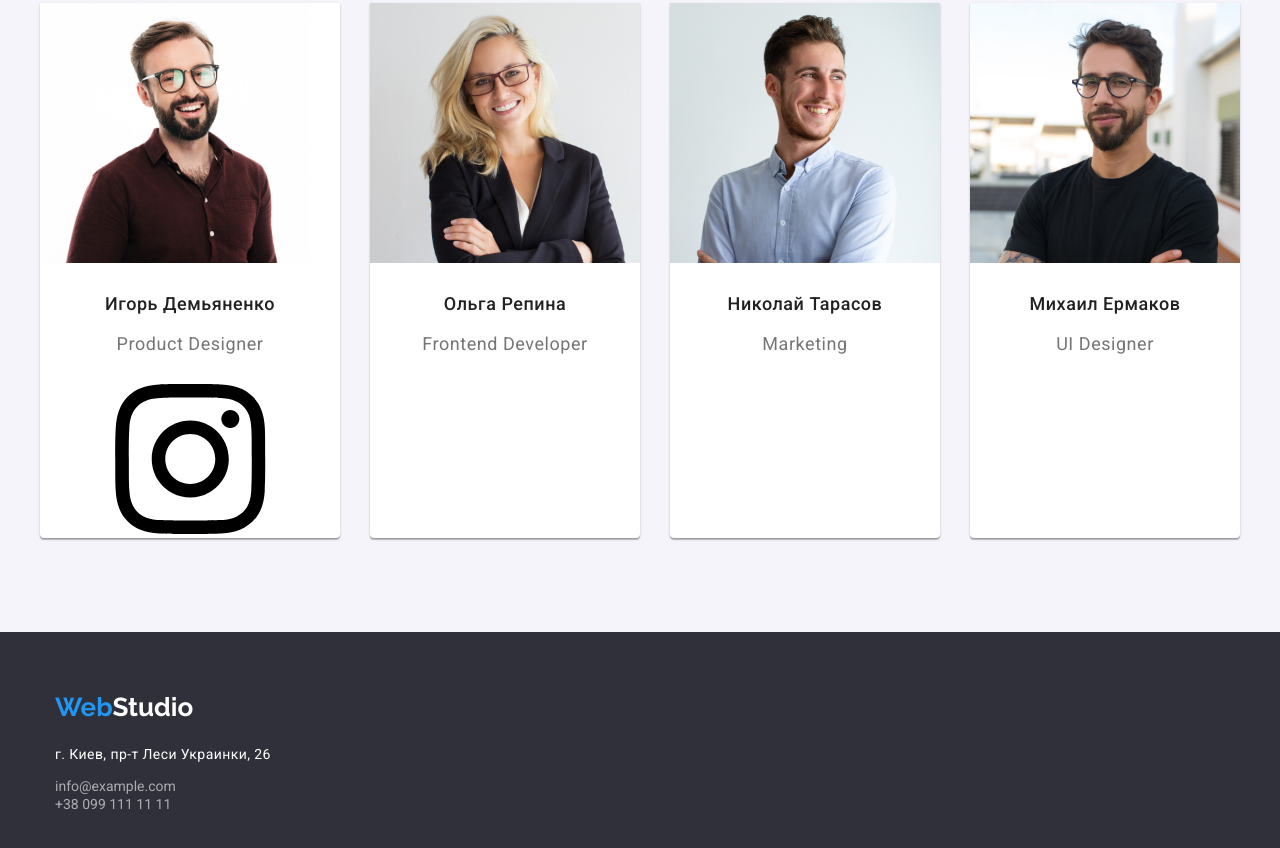
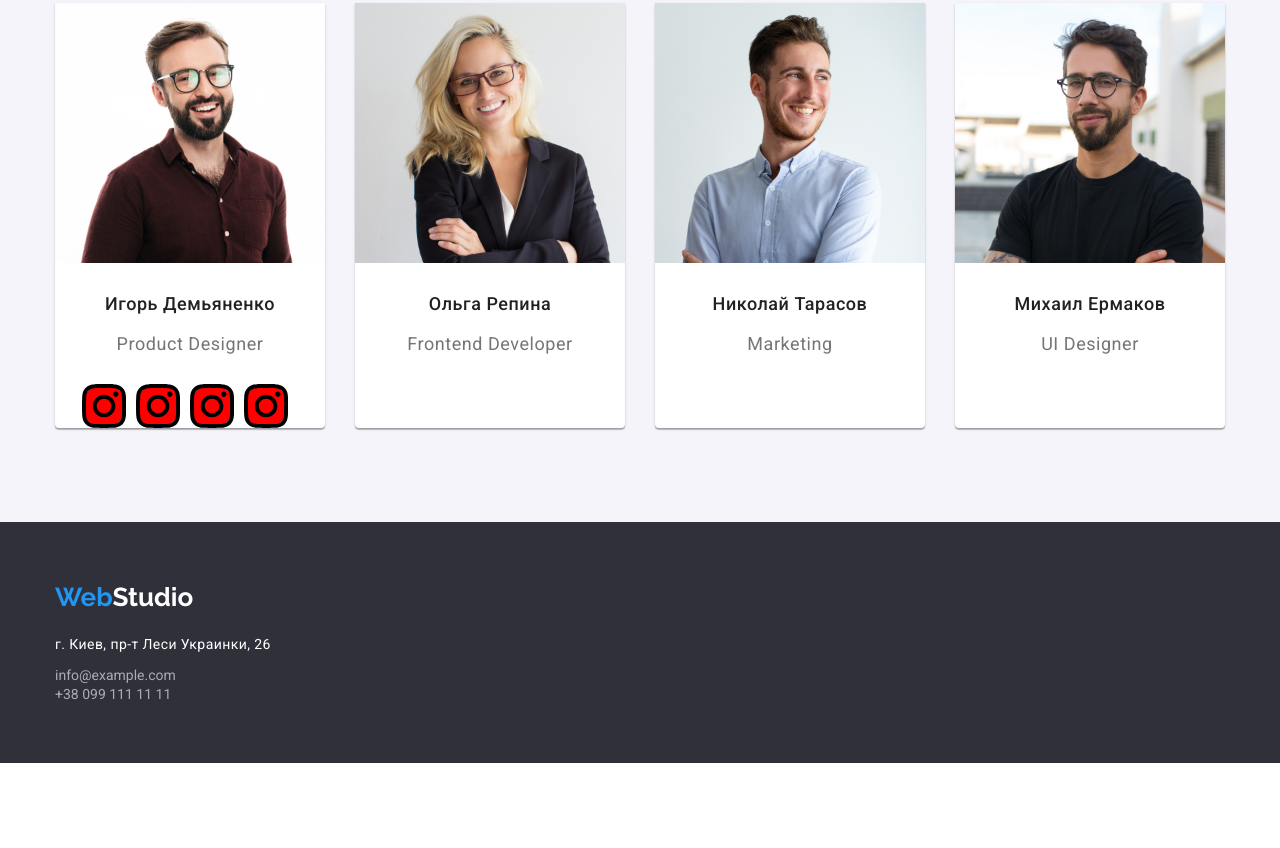
Before and after one commit to mishapogosyan/goit-markup-hw-04, a plain HTML site: page index.html in a window 1280 px wide. Shown: the part 1793-2641 px from the top of the page. After the commit the page ends 2556 px from the top, so only its background shows below. Drawn offline with Linux system fonts and the light colour scheme.

Commit message:
SVg sprite

```diff
--- a/css/style.css
+++ b/css/style.css
@@ -226,7 +226,28 @@ html {
 	justify-content: center;
 }
 
+.social-icons {
+	display: flex;
+    justify-content: center;
+}
+.social-icons-link {
+	display: flex;
+    justify-content: center;
+    align-items: center;
+    width: 44px;
+    height: 44px;
+    border-radius: 50%;
+    background: red;
+}
 
+.cial-icons-svg {
+	width: 20px;
+    height: 20px;
+    fill: #afb1b8;
+}
+.social-icon-items {
+	margin-right: 10px;
+}
 .services {
 	padding-bottom: 95px;
 }
--- a/index.html
+++ b/index.html
@@ -74,6 +74,27 @@
 										</svg>
 									</a>
 								</li>
+								<li class="social-icon-items">
+									<a class="social-icons-link" href="https://instagram.com/" target="_blank" rel="noopener noreferer" aria-label="Instagram">
+										<svg class="social-icons-svg">
+											<use href="./img/svg/sprite.svg#instagram"></use>
+										</svg>
+									</a>
+								</li>
+								<li class="social-icon-items">
+									<a class="social-icons-link" href="https://instagram.com/" target="_blank" rel="noopener noreferer" aria-label="Instagram">
+										<svg class="social-icons-svg">
+											<use href="./img/svg/sprite.svg#instagram"></use>
+										</svg>
+									</a>
+								</li>
+								<li class="social-icon-items">
+									<a class="social-icons-link" href="https://instagram.com/" target="_blank" rel="noopener noreferer" aria-label="Instagram">
+										<svg class="social-icons-svg">
+											<use href="./img/svg/sprite.svg#instagram"></use>
+										</svg>
+									</a>
+								</li>
 							</ul>
 						</li>
 						<li class="team-card">
@@ -107,5 +128,6 @@
 				</address>
 			</div>
 		</footer>
+
 </body>
 </html>
```
